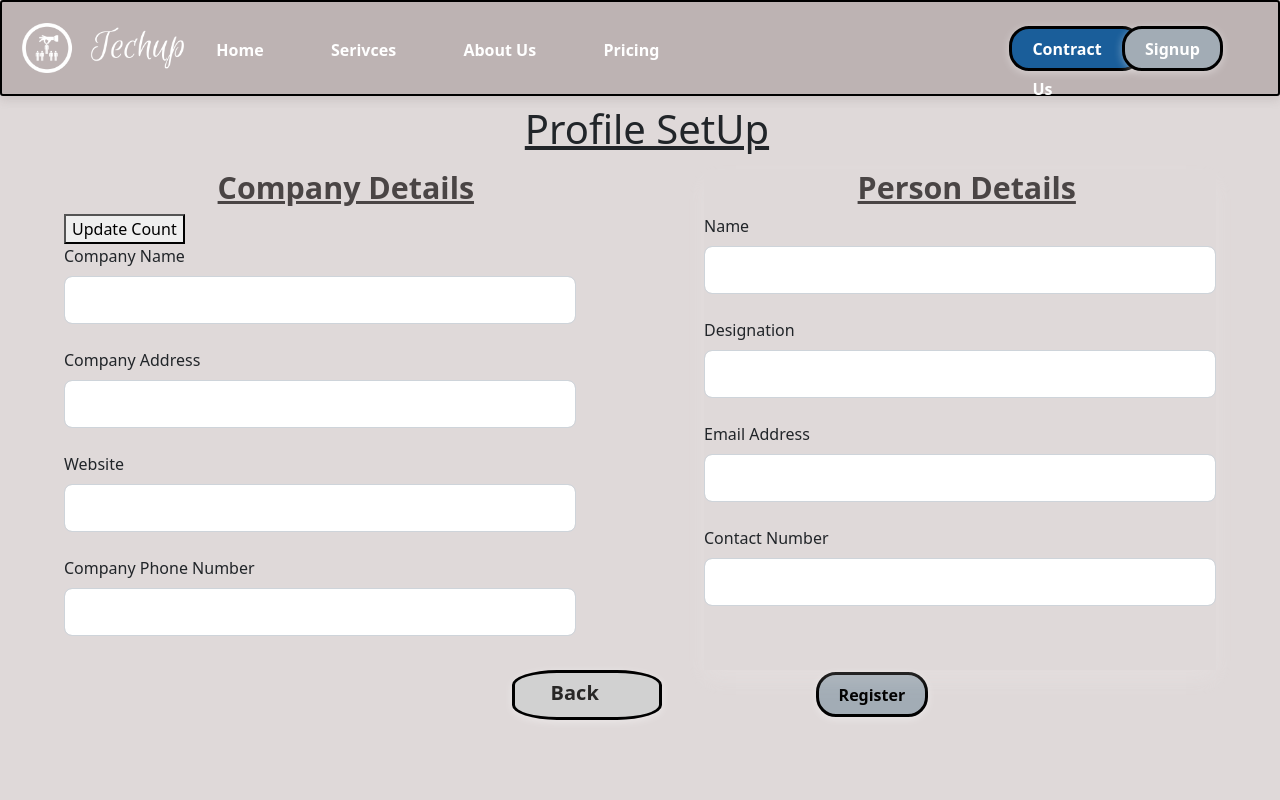
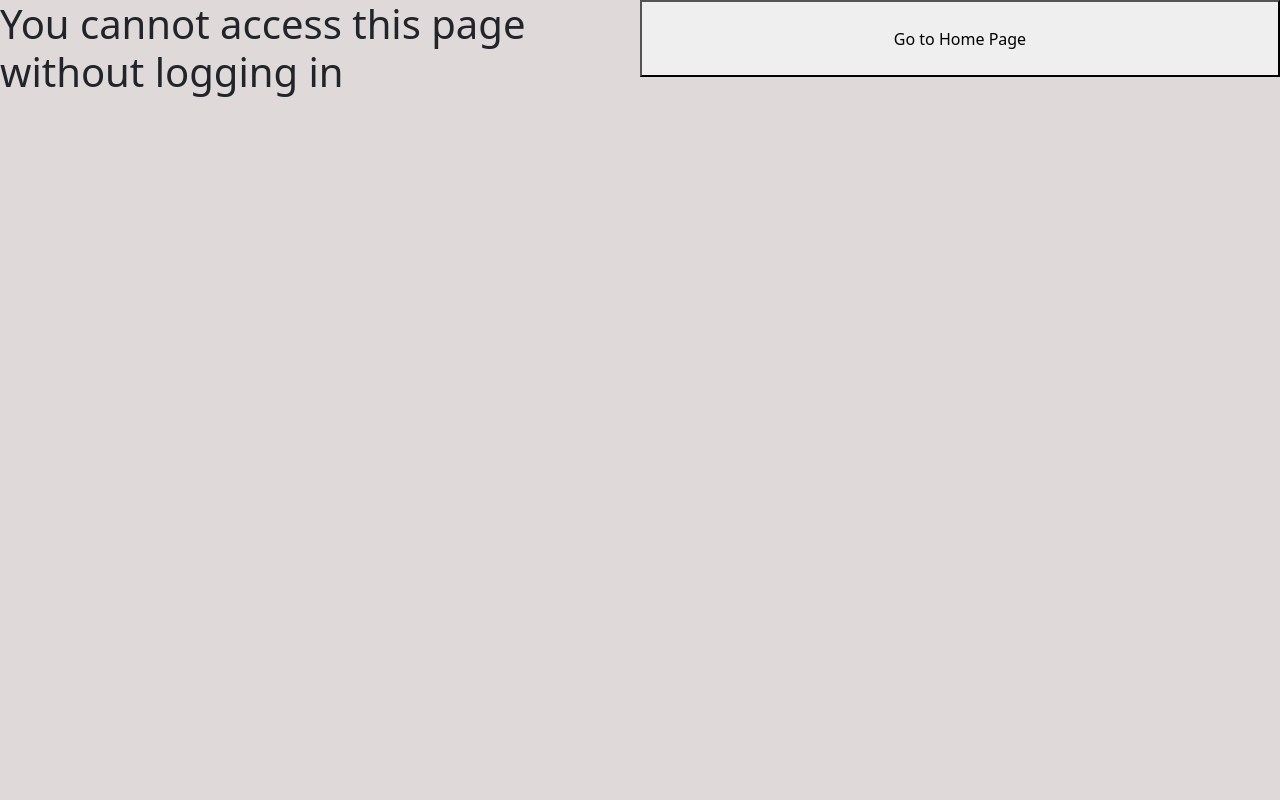
Before and after one commit to MateenAhmed23/techup, a React (Create React App) app in the folder client/: page /companyDetails in a window 1280 px wide. Shown: the top 800 px of the page. Built offline with nearby package versions, Linux system fonts and the light colour scheme.

Commit message:
kinda figured it out. Hehe

```diff
--- a/client/src/components/companyDetails.jsx
+++ b/client/src/components/companyDetails.jsx
@@ -6,6 +6,8 @@ import "./cssmaincomponents/companydetails.css";
 
 
 import UserContext from "../context/user";
+
+import { useNavigate } from "react-router-dom";
 
 function CompanyDetails() {
   const [companyName, setCompanyName] = useState("");
@@ -17,21 +19,33 @@ function CompanyDetails() {
   const [email, setEmail] = useState("");
   const [personNumber, setPersonNumber] = useState();
 
-  const {isLoading, loginStatus, userInfo, userID, updateCount, count} = useContext(UserContext)
+
+  const navigate = useNavigate()
+
+  const {isLoading, loginStatus, userInfo, isLoggedIn} = useContext(UserContext)
 
   useEffect(()=>{
-    console.log(userID)
-  },[userID])
+    loginStatus()
+  },[])
 
   return (
     <div className="alldetails">
-      <Navbar className="navbar"></Navbar>
-      <h1 className="maninhead">Profile SetUp {console.log(userID)}</h1>
+      {!isLoggedIn ?
+      (
+      <>
+      <h1>You cannot access this page without logging in</h1>
+      <button onClick={()=>navigate('/')}>Go to Home Page</button>
+      </>
+      ):
+      (
+        <>
+          <Navbar className="navbar"></Navbar>
+          <h1 className="maninhead">Profile SetUp</h1>
 
       <div className="col1">
         {" "}
         <h1 className="headingcomp">Company Details</h1>
-        <button onClick={()=>console.log(userInfo.userId, userInfo)}>Update Count</button>
+        {/* <button onClick={()=>console.log(userInfo.userId, userInfo)}>Update Count</button> */}
         <div className="form-outline mb-4">
           <Inputfield
             claslabel="form-label"
@@ -156,6 +170,14 @@ function CompanyDetails() {
       <div className="footer">
         <h1 className="heading">Footer</h1>
       </div>
+        </>
+      )}
+    </div>
+
+  )
+  return (
+    <div className="alldetails">
+
     </div>
   );
 }
--- a/client/src/context/user.js
+++ b/client/src/context/user.js
@@ -92,6 +92,14 @@ function Provider({children}){
     }
 
 
+    const userClientLogin = async (naviagteIncaseFailed)=>{
+        const res = await loginStatus()
+        if (!res){
+
+        }
+    }
+
+
 
     const userInfo = {
         userEmail,
@@ -104,7 +112,6 @@ function Provider({children}){
         isLoggedIn,
         loginStatus,
         userInfo,
-        userID,
         // updateCount,
         // count: count,
         // incrementCount: hehe
```
